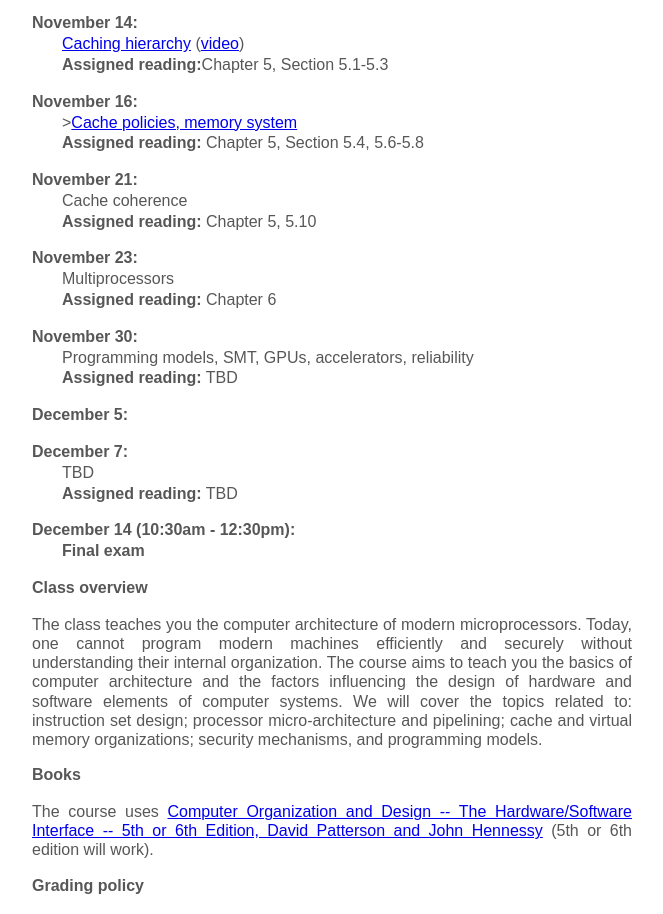
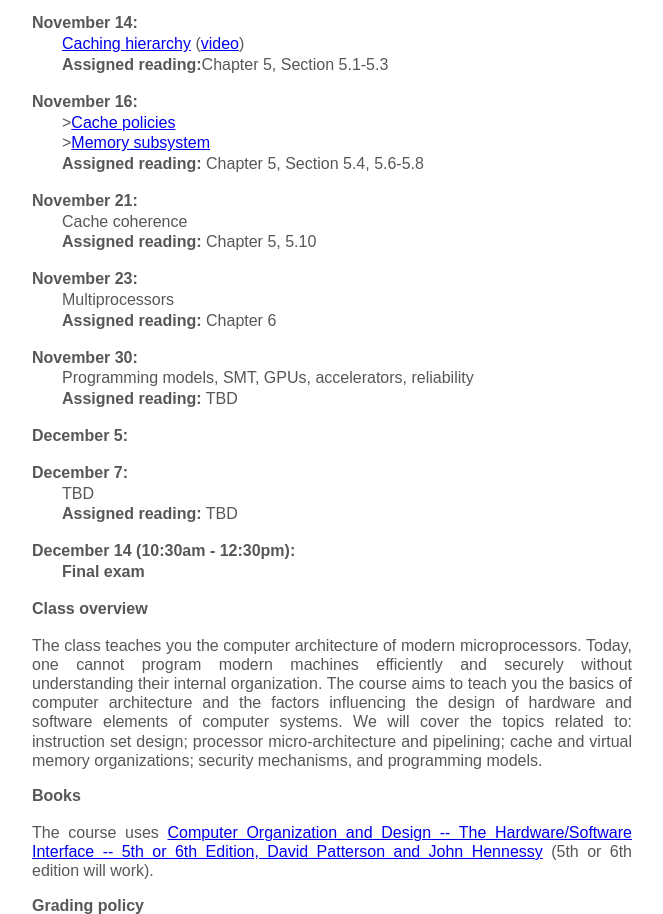
Before and after one commit to antonburtsev/cs3810, a plain HTML site: page index.html in a window 1280 px wide. Shown: the part 2431-3345 px from the top of the page, without its empty margins (308-971 px from the left). Drawn offline with Linux system fonts and the light colour scheme; a script that the page names is missing.

Commit message:
Lecture 16 memory

```diff
--- a/index.html
+++ b/index.html
@@ -216,7 +216,8 @@
 
 		<p>
                 <DIV ID="menu_caption"><B>November 16:</B></DIV>
-		<DIV ID="menu_item">><a href="./lectures/lecture15-caches/lecture15-caches.pdf">Cache policies, memory system</a></div>
+		<DIV ID="menu_item">><a href="./lectures/lecture15-caches/lecture15-caches.pdf">Cache policies</a></div>
+		<DIV ID="menu_item">><a href="./lectures/lecture16-memory/lecture16-memory.pdf">Memory subsystem</a></div>
 		<DIV ID="menu_item"><B>Assigned reading:</b> Chapter 5, Section 5.4, 5.6-5.8</div>
 		</p>
 
```
Also changed, not shown: 2 other files.
